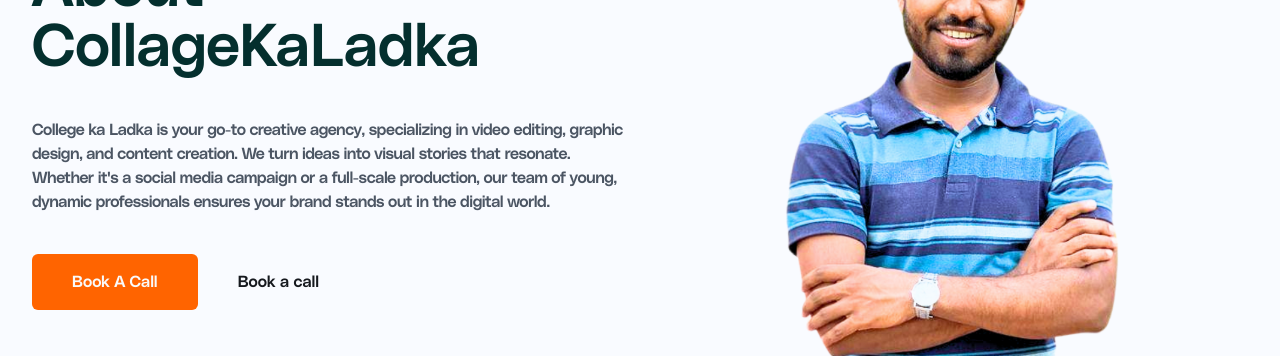
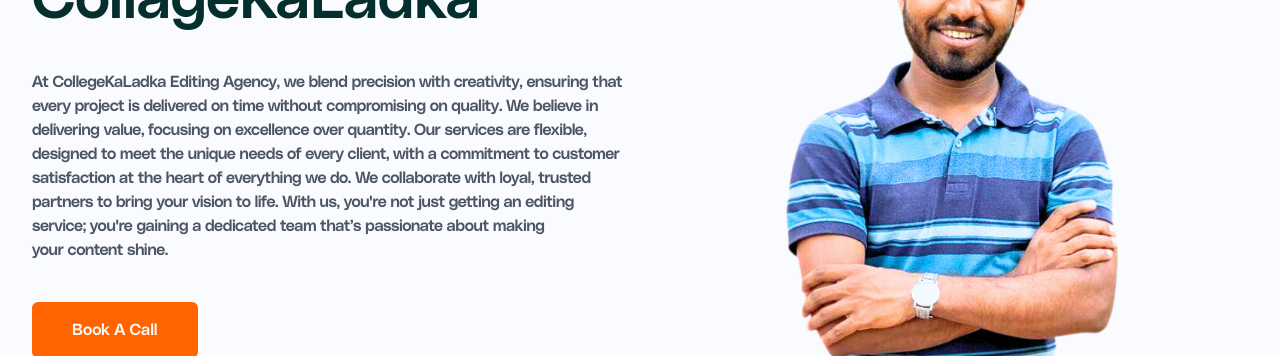
Before and after one commit to vedanshjainvj/Collage-Ka-Ladka, a React (Vite) app: page /about in a window 1280 px wide. Shown: the part 286-642 px from the top of the page. Built offline with nearby package versions, Linux system fonts and the light colour scheme.

Commit message:
insta links and about description

```diff
--- a/src/extraComponent/EJobifyLandingPage.jsx
+++ b/src/extraComponent/EJobifyLandingPage.jsx
@@ -213,7 +213,7 @@
             </Motion>
             <Motion direction="left">
               <p className=" flex text-gray-600  tracking-tight font-thin max-w-xl mx-auto lg:max-w-none">
-              College ka Ladka is your go-to creative agency, specializing in video editing, graphic design, and content creation. We turn ideas into visual stories that resonate. Whether it's a social media campaign or a full-scale production, our team of young, dynamic professionals ensures your brand stands out in the digital world.
+              At CollegeKaLadka Editing Agency, we blend precision with creativity, ensuring that every project is delivered on time without compromising on quality. We believe in delivering value, focusing on excellence over quantity. Our services are flexible, designed to meet the unique needs of every client, with a commitment to customer satisfaction at the heart of everything we do. We collaborate with loyal, trusted partners to bring your vision to life. With us, you're not just getting an editing service; you're gaining a dedicated team that’s passionate about making your content shine.
               </p>
             </Motion>{" "}
             <div className="flex flex-row items-center justify-center lg:justify-start gap-4 w-full">
@@ -229,13 +229,7 @@
                 </Button>
               </Motion>
               <Motion direction="left">
-                <Button
-                  variant={"link"}
-                  href="/get-started"
-                  className={"text-wrap"}
-                >
-                  Book a call
-                </Button>
+
               </Motion>
             </div>{" "}
           </div>
--- a/src/page/OurTeam.jsx
+++ b/src/page/OurTeam.jsx
@@ -189,7 +189,7 @@
                 <FaLinkedin className='size-6'/>
               </a>
               <a
-                href="/"
+                href="https://www.instagram.com/ankitsahu454?utm_source=qr&igsh=eHgwaTdhaDRueXRh" target='blank'
                 className="text-gray-600 transition-colors duration-300 hover:text-blue-600"
               >
                   <FaInstagram className='size-6'/>
@@ -223,7 +223,7 @@
                 <FaLinkedin className='size-6'/>
               </a>
               <a
-                href="/"
+                href="https://www.instagram.com/deepak9_?igsh=MTQ2ZTZweHB3emNocA==" target='blank'
                 className="text-gray-600 transition-colors duration-300 hover:text-blue-600"
               >
                   <FaInstagram className='size-6'/>
@@ -242,7 +242,7 @@
           <div className="relative pb-56 mb-4 rounded shadow lg:pb-64">
             <img
               className="absolute object-cover w-full h-full rounded"
-              src={t4}
+              src={t3}
               alt="Person"
             />
           </div>
@@ -257,7 +257,7 @@
                 <FaLinkedin className='size-6'/>
               </a>
               <a
-                href="/"
+                href="https://www.instagram.com/franzofit?igsh=dWxpOWIzbnJqajV3" target='blank'
                 className="text-gray-600 transition-colors duration-300 hover:text-blue-600"
               >
                   <FaInstagram className='size-6'/>
@@ -277,7 +277,7 @@
           <div className="relative pb-56 mb-4 rounded shadow lg:pb-64">
             <img
               className="absolute object-cover w-full h-full rounded"
-              src={t3}
+              src={t4}
               alt="Person"
             />
           </div>
@@ -292,7 +292,7 @@
                 <FaLinkedin className='size-6'/>
               </a>
               <a
-                href="/"
+                href="https://www.instagram.com/ayushijain0206?igsh=djd6ZnhtN3Ayajls" target='blank'
                 className="text-gray-600 transition-colors duration-300 hover:text-blue-600"
               >
                   <FaInstagram className='size-6'/>
```
